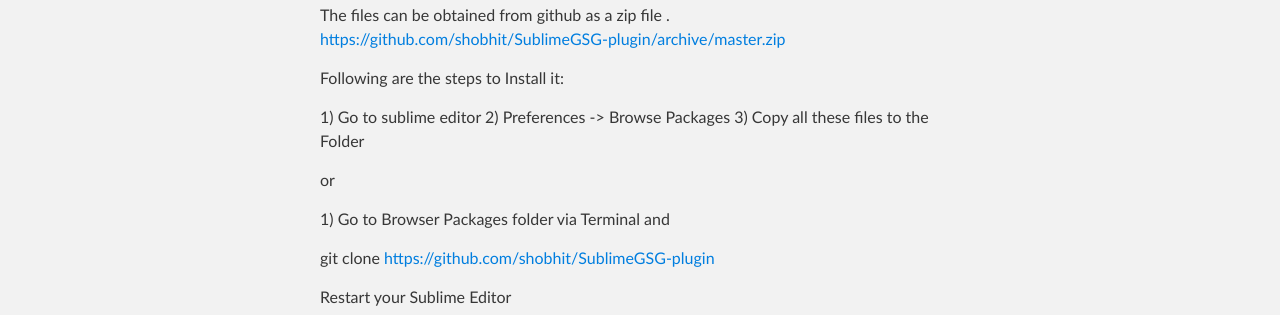
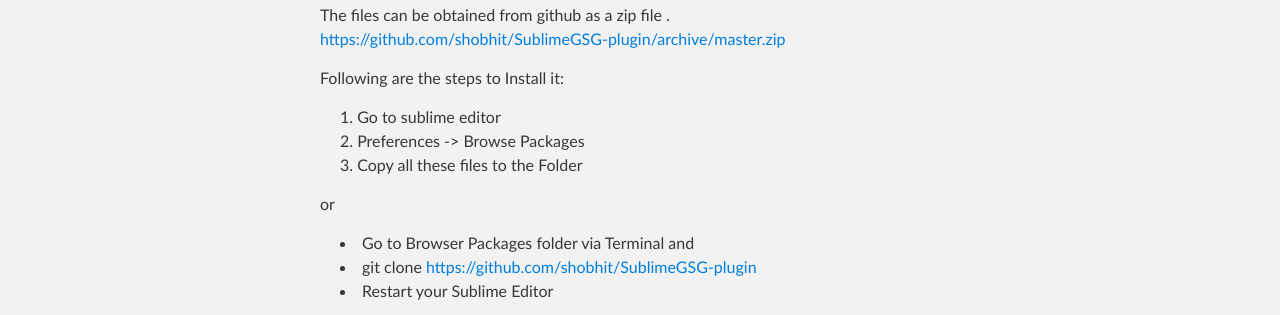
Before and after one commit to shobhit/SublimeGSG-plugin, a plain HTML site: page index.html in a window 1280 px wide. Shown: the part 464-779 px from the top of the page. Drawn offline with Linux system fonts and the light colour scheme.

Commit message:
Create gh-pages branch via GitHub

```diff
--- a/index.html
+++ b/index.html
@@ -4,11 +4,11 @@
   <head>
     <meta charset='utf-8' />
     <meta http-equiv="X-UA-Compatible" content="chrome=1" />
-    <meta name="description" content="SublimeGSG -plugin : Sublime to Search on Google, Stackoverflow and Github code repo" />
+    <meta name="description" content="SublimeGSG-plugin : Sublime to Search on Google, Stackoverflow and Github code repo" />
 
     <link rel="stylesheet" type="text/css" media="screen" href="stylesheets/stylesheet.css">
 
-    <title>SublimeGSG -plugin</title>
+    <title>SublimeGSG-plugin</title>
   </head>
 
   <body>
@@ -18,7 +18,7 @@
         <header class="inner">
           <a id="forkme_banner" href="https://github.com/shobhit/SublimeGSG-plugin">View on GitHub</a>
 
-          <h1 id="project_title">SublimeGSG -plugin</h1>
+          <h1 id="project_title">SublimeGSG-plugin</h1>
           <h2 id="project_tagline">Sublime to Search on Google, Stackoverflow and Github code repo</h2>
 
             <section id="downloads">
@@ -44,19 +44,18 @@
 
 <p>Following are the steps to Install it:</p>
 
-<p>1) Go to sublime editor
-2) Preferences -&gt; Browse Packages
-3) Copy all these files to the Folder</p>
+<ol>
+<li>Go to sublime editor</li>
+<li>Preferences -&gt; Browse Packages </li>
+<li>Copy all these files to the Folder</li>
+</ol><p>or </p>
 
-<p>or </p>
-
-<p>1) Go to Browser Packages folder via Terminal and </p>
-
-<p>git clone <a href="https://github.com/shobhit/SublimeGSG-plugin">https://github.com/shobhit/SublimeGSG-plugin</a></p>
-
-<p>Restart your Sublime Editor</p>
-
-<h2>
+<ul>
+<li>Go to Browser Packages folder via Terminal and </li>
+<li>git clone <a href="https://github.com/shobhit/SublimeGSG-plugin">https://github.com/shobhit/SublimeGSG-plugin</a>
+</li>
+<li>Restart your Sublime Editor</li>
+</ul><h2>
 <a name="complete-documentation" class="anchor" href="#complete-documentation"><span class="octicon octicon-link"></span></a>Complete Documentation</h2>
 
 <h1>
@@ -77,7 +76,7 @@
     <!-- FOOTER  -->
     <div id="footer_wrap" class="outer">
       <footer class="inner">
-        <p class="copyright">SublimeGSG -plugin maintained by <a href="https://github.com/shobhit">shobhit</a></p>
+        <p class="copyright">SublimeGSG-plugin maintained by <a href="https://github.com/shobhit">shobhit</a></p>
         <p>Published with <a href="http://pages.github.com">GitHub Pages</a></p>
       </footer>
     </div>
```
Also changed, not shown: params.json (+1 -1 lines).
